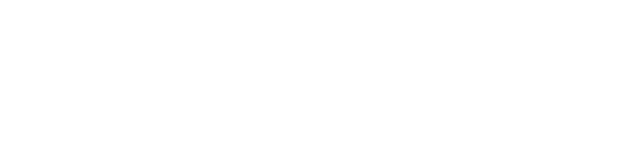
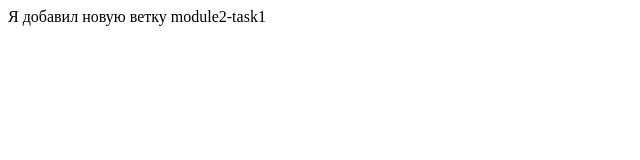
Before and after one commit to Neohack69/1237137-sedona-19, a website: page source/index.html in a window 1280 px wide. Shown: the whole page, without its empty margins (0-640 px from the left). Drawn offline with Linux system fonts and the light colour scheme.

Commit message:
Добавил ветку

```diff
--- a/source/index.html
+++ b/source/index.html
@@ -5,6 +5,7 @@
     <title>HTML Academy: Седона</title>
   </head>
   <body>
+  <span> Я добавил новую ветку module2-task1 </span>
 
 
   </body>
```
